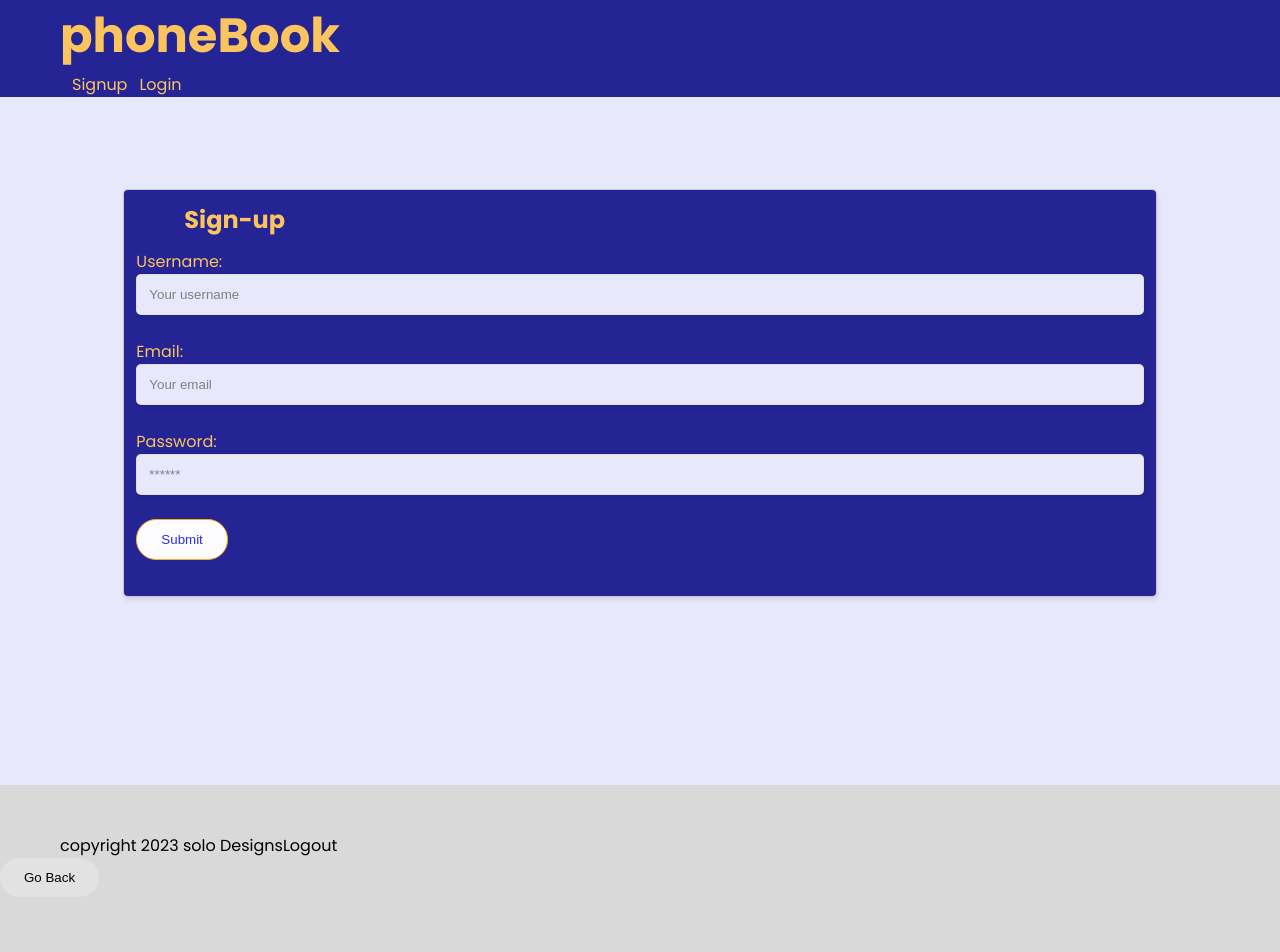
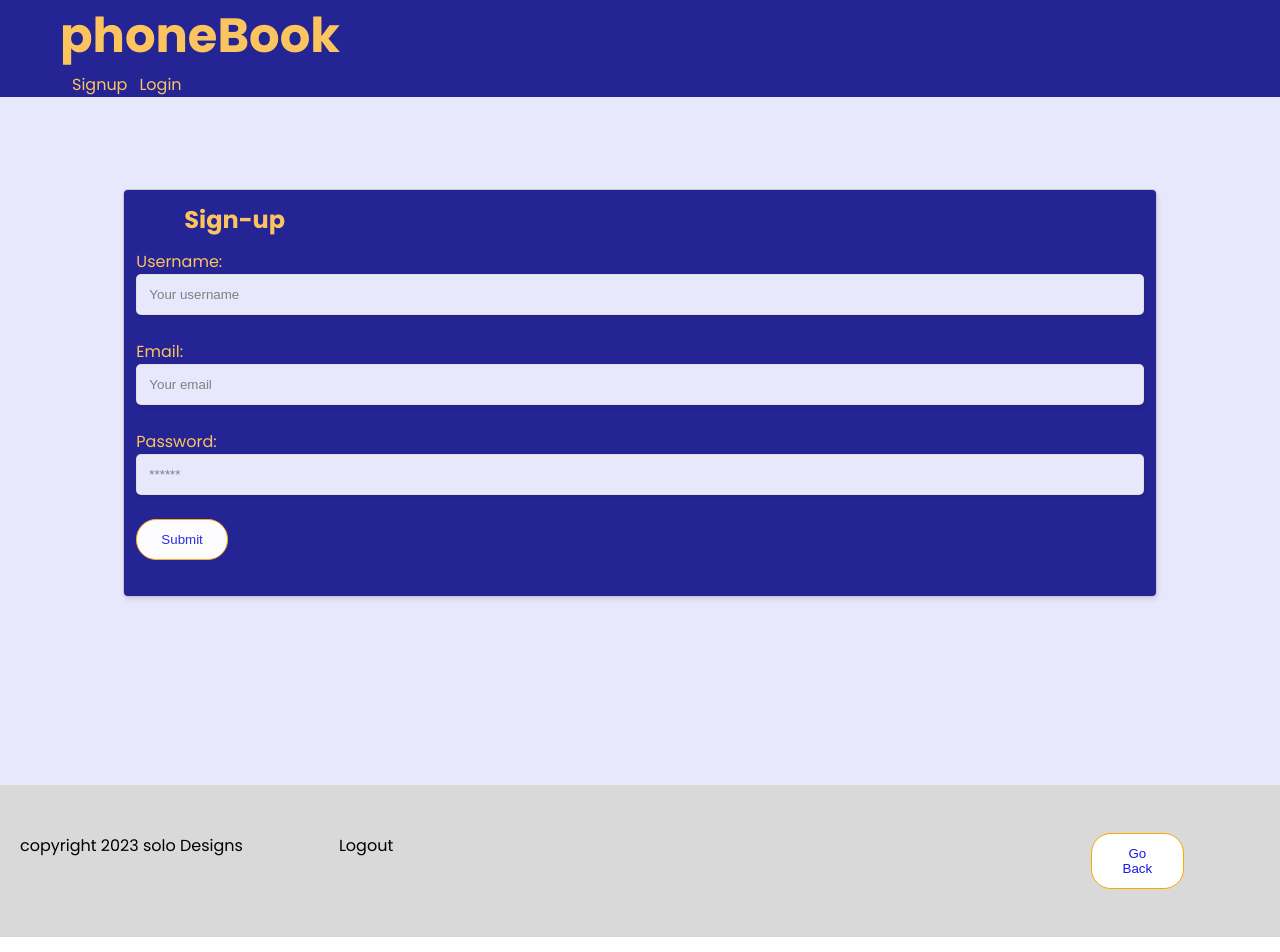
Before and after one commit to Anthony-A-Perez/solo-final, a React (Create React App) app in the folder client/: page /signup in a window 1280 px wide. Shown: the top 952 px of the page. Built offline with nearby package versions, Linux system fonts and the light colour scheme.

Commit message:
footer styling

```diff
--- a/client/src/components/Footer.js
+++ b/client/src/components/Footer.js
@@ -10,14 +10,14 @@ const Footer = () => {
     Auth.logout();
   };
   return (
-    <footer className="w-100 bg-gray-light-7 pt-3 pb-3 mt-5">
+    <footer className="w-100 bg-gray-light-7 pt-3 pb-3 mt-5 display-f">
     <div className="container">
       copyright 2023 solo Designs
-      <Link onClick={logout} to="/">Logout</Link>
+      <Link className="ml-5 text-hover-red" onClick={logout} to="/">Logout</Link>
     </div>
     {location.pathname !== '/' && (
           <button
-            className="btn btn-dark mb-3"
+            className="btn-outlined-orange text-blue text-hover-white mr-5"
             onClick={() => navigate(-1)}
           >
             Go Back
```
